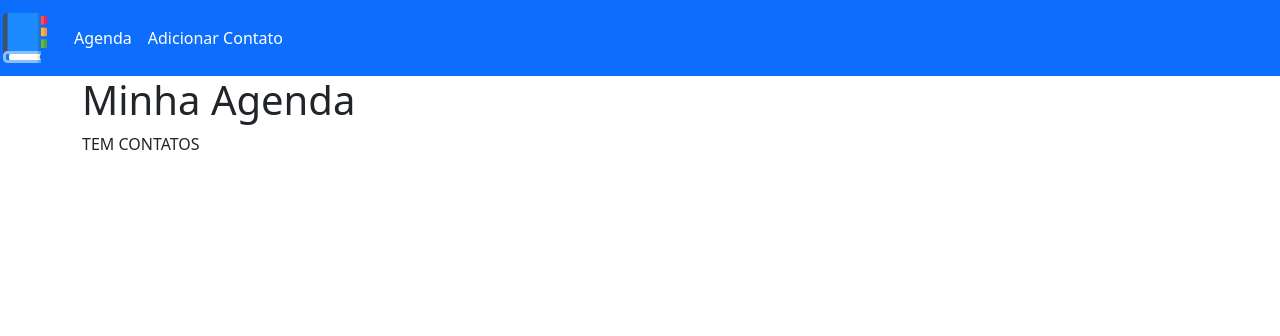
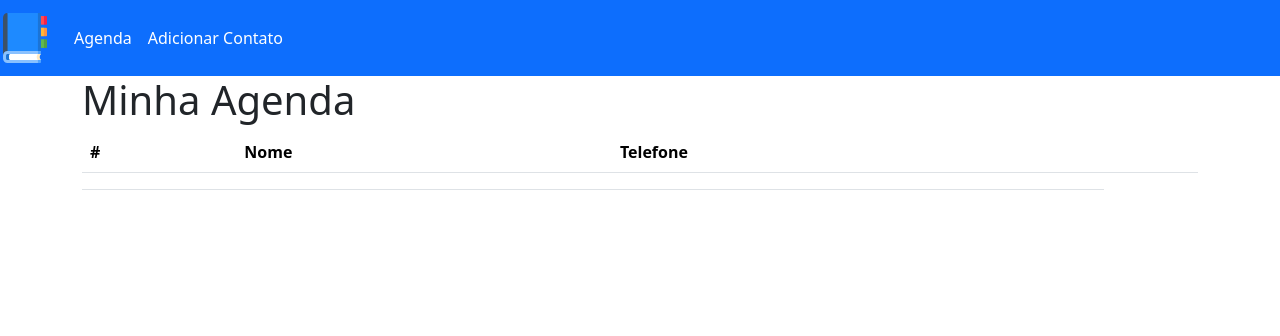
Before and after one commit to MarcoUpe/curso_php, a PHP site: page /index.php in a window 1280 px wide. Shown: the top 336 px of the page. Run offline with PHP 8.4, Linux system fonts and the light colour scheme; tables that the repository leaves empty hold one stand-in row (values such as "Sample post"); lists and menus that the app fills with data are empty.

Commit message:
sec_17_0407

```diff
--- a/17_agenda/index.php
+++ b/17_agenda/index.php
@@ -8,7 +8,25 @@
         <?php endif; ?>
         <h1 id="main-title">Minha Agenda</h1>
         <?php if(count($contacts) > 0): ?>
-            <p>TEM CONTATOS</p>
+            <table class="table" id="contacts-table">
+                <thead>
+                    <tr>
+                        <th scope="col">#</th>
+                        <th scope="col">Nome</th>
+                        <th scope="col">Telefone</th>
+                        <th scope="col"></th>
+                    </tr>
+                </thead>
+                <tbody>
+                    <?php foreach($contacts as $contacts): ?>
+                        <tr>
+                            <td scope="row"> <?php $contacts["id"] ?></td>
+                            <td scope="row"> <?php $contacts["name"] ?></td>
+                            <td scope="row"> <?php $contacts["phone"] ?></td>
+                        </tr>
+                    <?php endforeach; ?>
+                </tbody>
+            </table>
         <?php else: ?>
             <p id="empty-list-text">Ainda não há contatos na agenda, <a href="<?= $BASE_URL ?>create.php">clique aqui para adicionar</a>.</p>
         <?php endif; ?>
```
